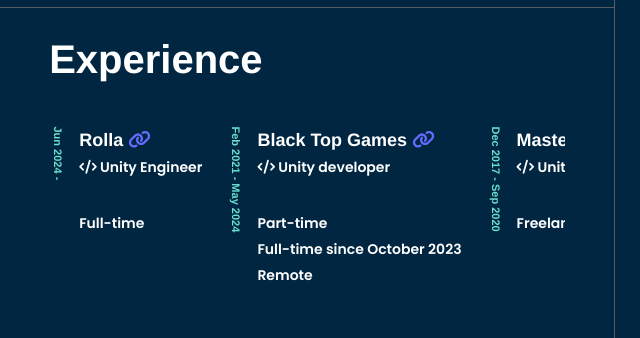
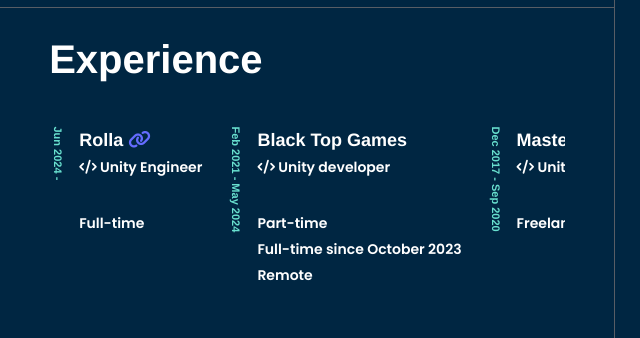
Before and after one commit to AjdiNNN/biography, a Vue app: page / in a window 1280 px wide. Shown: the part 1420-1758 px from the top of the page, without its empty margins (640-1280 px from the left). Built offline with nearby package versions, Linux system fonts and the light colour scheme; what @meforma/vue-toaster, vue-ellipse-progress would draw is missing.

Commit message:
Removed wrong link

```diff
--- a/src/App.vue
+++ b/src/App.vue
@@ -75,7 +75,7 @@
                   </div>
                   <div class="item">
                     <div class="date">Feb 2021 - May 2024</div>
-                    <div class="item-name">Black Top Games <a href="https://themastergames.com/">  <i class="fa-solid fa-link"></i></a><p><i class="fa-solid fa-code"></i> Unity developer </p><p>Part-time <br> Full-time since October 2023 <br>Remote</p>  </div>
+                    <div class="item-name">Black Top Games<p><i class="fa-solid fa-code"></i> Unity developer </p><p>Part-time <br> Full-time since October 2023 <br>Remote</p>  </div>
                   </div>
                   <div class="item">
                     <div class="date">Dec 2017 - Sep 2020</div>
```
